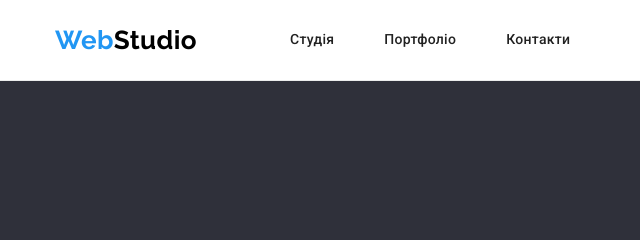
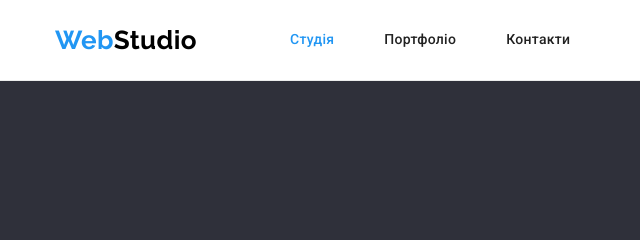
Before and after one commit to VeronikaKomarnytska/goit-markup-hw-03, a plain HTML site: page index.html in a window 1280 px wide. Shown: the top 240 px of the page, 0-640 px from the left. Drawn offline with nearby package versions, Linux system fonts and the light colour scheme.

Commit message:
CSS styles for HW-03

```diff
--- a/css/styles.css
+++ b/css/styles.css
@@ -123,7 +123,7 @@ img {
   margin-right: 50px;
 }
 
-.site-nav .link.current {
+.main-nav .link.current {
   color: #2196f3;
 }
 .page-header {
```
